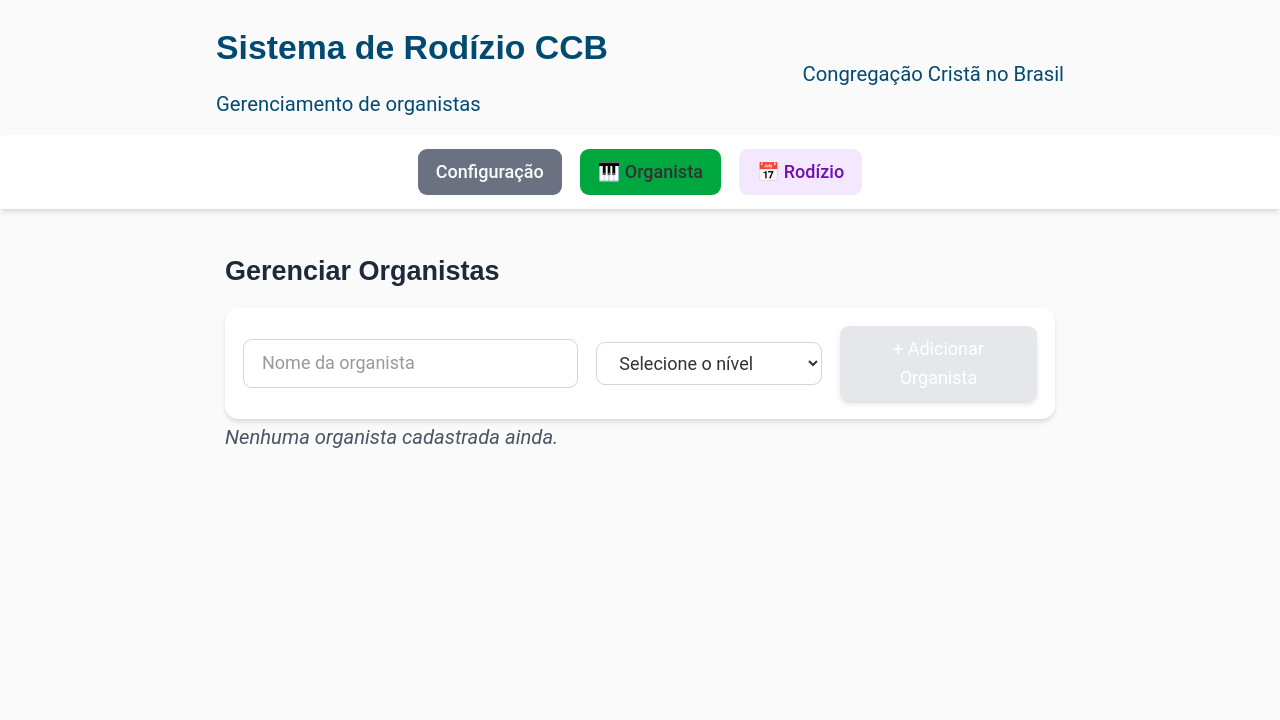
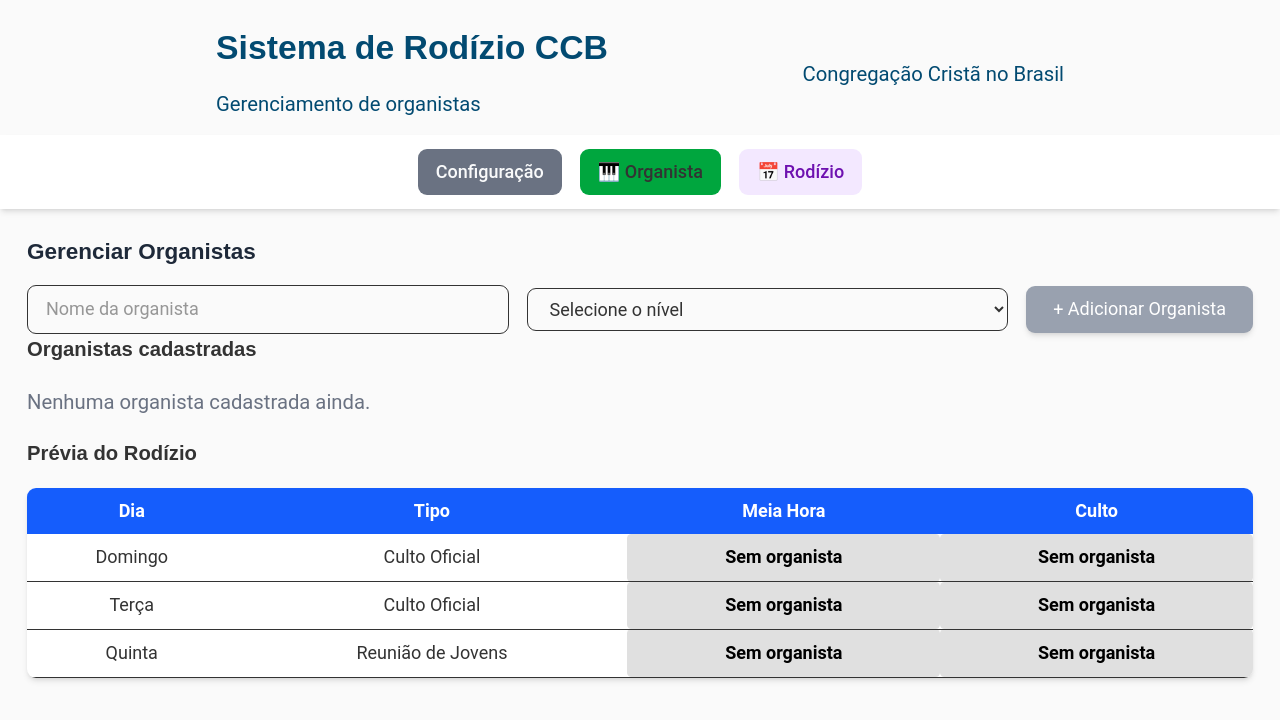
Before and after one commit to Andersonsilvamota/rodizio-organista-ccb, a React (Vite) app: page /organista in a window 1280 px wide. Shown: the top 720 px of the page. Built offline with nearby package versions, Linux system fonts and the light colour scheme.

Commit message:
chore: add save localstorage

```diff
--- a/src/App.tsx
+++ b/src/App.tsx
@@ -5,10 +5,6 @@
 import Configuracao from "./pages/Configuracao";
 import Organista from "./pages/Organista";
 
-
-function PageOrganista() {
-  return <div className="p-6">🎹 Página de Organistas</div>;
-}
 
 function  PageRodizio() {
   return <div className="p-6">📅 Página do Rodízio</div>;
@@ -22,7 +18,7 @@
 | "Culto oficial"
 | "Oficializada";
 
-interface Organista {
+interface IOrganista {
   id: string;
   nome: string;
   nivel: Nivel;
@@ -78,9 +74,9 @@
 
 // Função round-robin
 function escolherProximo(
-  candidatos: Organista[],
+  candidatos: IOrganista[],
   contador: Record<string, number>
-): Organista | null {
+): IOrganista | null {
   if (candidatos.length === 0) return null;
   // Ordenar por menor ocorrência
   const ordenados = [...candidatos].sort(
@@ -100,7 +96,7 @@
     mesFinal: "2025-10",
   });
 
-  const [organistas, setOrganistas] = useState<Organista[]>([
+  const [organistas, setOrganistas] = useState<IOrganista[]>([
     { id: "1", nome: "Ana", nivel: "Ensaio", corHex: stringToColor("Ana") },
     { id: "2", nome: "Bruna", nivel: "RDJ", corHex: stringToColor("Bruna") },
     { id: "3", nome: "Carla", nivel: "Culto oficial", corHex: stringToColor("Carla") },
@@ -144,8 +140,8 @@
       if (cultoOrg) contador[cultoOrg.id] = (contador[cultoOrg.id] || 0) + 1;
 
       // RDJ (se houver)
-      let meiaHoraRDJ: Organista | null = null;
-      let rdjOrg: Organista | null = null;
+      let meiaHoraRDJ: IOrganista | null = null;
+      let rdjOrg: IOrganista | null = null;
       if (config.temRDJ) {
         const meiaHoraRdjCands = organistas.filter((o) => podeMeiaHora(o.nivel));
         meiaHoraRDJ = escolherProximo(meiaHoraRdjCands, contador);
--- a/src/pages/Organista.tsx
+++ b/src/pages/Organista.tsx
@@ -1,47 +1,101 @@
-import React, { useState } from "react";
-
-const niveis = [
-  "Ensaio",
-  "RDJ",
-  "RDJ/Culto Oficial",
-  "RDJ/Oficializada",
-  "Culto Oficial",
-  "Oficializada",
-];
+import { useEffect, useState } from "react";
 
 interface Organista {
   id: number;
   nome: string;
   nivel: string;
+  cor: string;
 }
 
 export default function Organista() {
   const [organistas, setOrganistas] = useState<Organista[]>([]);
-  const [novoOrganista, setNovoOrganista] = useState<Organista>({
-    id: Date.now(),
-    nome: "",
-    nivel: "",
-  });
+  const [novoOrganista, setNovoOrganista] = useState({ nome: "", nivel: "" });
+
+  // 🎨 Paleta de cores para cada organista
+  const cores = [
+    "#e57373", "#64b5f6", "#81c784", "#ffb74d", "#ba68c8",
+    "#4db6ac", "#7986cb", "#f06292", "#9575cd", "#4fc3f7"
+  ];
+
+  // 🔹 Carregar do localStorage ao iniciar
+  useEffect(() => {
+    const dadosSalvos = localStorage.getItem("organistas");
+    if (dadosSalvos) {
+      setOrganistas(JSON.parse(dadosSalvos));
+    }
+  }, []);
+
+  // 🔹 Salvar no localStorage sempre que alterar
+  useEffect(() => {
+    localStorage.setItem("organistas", JSON.stringify(organistas));
+  }, [organistas]);
 
   const adicionarOrganista = () => {
     if (!novoOrganista.nome || !novoOrganista.nivel) return;
-    setOrganistas([...organistas, { ...novoOrganista, id: Date.now() }]);
-    setNovoOrganista({ id: Date.now(), nome: "", nivel: "" });
+
+    const novaLista = [
+      ...organistas,
+      {
+        id: Date.now(),
+        nome: novoOrganista.nome,
+        nivel: novoOrganista.nivel,
+        cor: cores[organistas.length % cores.length],
+      },
+    ];
+    setOrganistas(novaLista);
+    setNovoOrganista({ nome: "", nivel: "" });
   };
 
-  const removerOrganista = (id: number) => {
-    setOrganistas(organistas.filter((o) => o.id !== id));
+  // 🔹 Lista de cultos fixos (exemplo inicial)
+  const cultos = [
+    { dia: "Domingo", tipo: "Culto Oficial" },
+    { dia: "Terça", tipo: "Culto Oficial" },
+    { dia: "Quinta", tipo: "Reunião de Jovens" },
+  ];
+
+  // 🔹 Função que retorna organistas válidas para um culto
+  const organistasValidos = (tipo: string) => {
+    return organistas.filter((o) => {
+      if (o.nivel === "Ensaio") return false;
+      if (o.nivel === "RDJ" && tipo === "Reunião de Jovens") return true;
+      if (o.nivel === "RDJ/Culto Oficial" && (tipo === "Reunião de Jovens" || tipo === "Culto Oficial")) return true;
+      if (o.nivel === "RDJ/Oficializada") return true;
+      if (o.nivel === "Culto Oficial" && tipo === "Culto Oficial") return true;
+      if (o.nivel === "Oficializada") return true;
+      return false;
+    });
   };
 
+  // 🔹 Gerar rodízio respeitando níveis
+  const gerarRodizio = () => {
+    let index = 0;
+    return cultos.map((culto) => {
+      const validos = organistasValidos(culto.tipo);
+      if (validos.length === 0) {
+        return { ...culto, meiaHora: null, cultoOficial: null };
+      }
+
+      const meiaHora = validos[index % validos.length];
+      index++;
+      const cultoOficial = validos[index % validos.length];
+      index++;
+
+      return {
+        ...culto,
+        meiaHora,
+        cultoOficial,
+      };
+    });
+  };
+
+  const rodizioPreview = gerarRodizio();
+
   return (
-    <div className="w-full bg-neutral-5 p-4 pl-44 pr-44">
-      <div className="p-6">
-      <h2 className="text-2xl font-bold text-gray-800 mb-6">
-        Gerenciar Organistas
-      </h2>
+    <div className="p-6 space-y-6">
+      <h2 className="text-xl font-bold text-gray-800 mb-4">Gerenciar Organistas</h2>
 
-      {/* Form Adicionar Organista */}
-      <div className="flex flex-col md:flex-row gap-4 items-center mb-6 bg-white shadow-md rounded-xl p-4">
+      {/* Formulário de adicionar */}
+      <div className="flex flex-col md:flex-row gap-4 items-center">
         <input
           type="text"
           placeholder="Nome da organista"
@@ -49,63 +103,101 @@
           onChange={(e) =>
             setNovoOrganista({ ...novoOrganista, nome: e.target.value })
           }
-          className="w-full md:w-1/2 border border-gray-300 rounded-lg px-4 py-2 focus:ring-2 focus:ring-blue-400"
+          className="border rounded-lg px-4 py-2 flex-1"
         />
-
         <select
           value={novoOrganista.nivel}
           onChange={(e) =>
             setNovoOrganista({ ...novoOrganista, nivel: e.target.value })
           }
-          className="w-full md:w-1/3 border border-gray-300 rounded-lg px-4 py-2 focus:ring-2 focus:ring-blue-400"
+          className="border rounded-lg px-4 py-2 flex-1"
         >
           <option value="">Selecione o nível</option>
-          {niveis.map((n) => (
-            <option key={n} value={n}>
-              {n}
-            </option>
-          ))}
+          <option value="Ensaio">Ensaio</option>
+          <option value="RDJ">RDJ</option>
+          <option value="RDJ/Culto Oficial">RDJ/Culto Oficial</option>
+          <option value="RDJ/Oficializada">RDJ/Oficializada</option>
+          <option value="Culto Oficial">Culto Oficial</option>
+          <option value="Oficializada">Oficializada</option>
         </select>
-
         <button
           onClick={adicionarOrganista}
           disabled={!novoOrganista.nome || !novoOrganista.nivel}
           className={`px-6 py-2 rounded-lg text-white transition shadow-md
             ${
               !novoOrganista.nome || !novoOrganista.nivel
-        ? "bg-gray-200 cursor-not-allowed"
-        : "bg-green-600 hover:bg-green-700 cursor-pointer"
+                ? "bg-gray-400 cursor-not-allowed"
+                : "bg-green-600 hover:bg-green-700"
             }`}
         >
           + Adicionar Organista
         </button>
       </div>
 
-      {/* Lista de Organistas */}
-      <div className="space-y-4">
-        {organistas.length === 0 ? (
-          <p className="text-gray-600 italic">
-            Nenhuma organista cadastrada ainda.
-          </p>
+      {/* Lista de organistas */}
+      <div className="mt-6">
+        <h3 className="text-lg font-semibold mb-3">Organistas cadastradas</h3>
+        {organistas.length === 0 && (
+          <p className="text-gray-500">Nenhuma organista cadastrada ainda.</p>
+        )}
+        <ul className="space-y-2">
+          {organistas.map((o) => (
+            <li
+              key={o.id}
+              className="px-4 py-2 rounded-lg shadow-sm border flex justify-between items-center"
+              style={{ backgroundColor: o.cor, color: "white" }}
+            >
+              <span className="font-medium">
+                {o.nome} - <i>{o.nivel}</i>
+              </span>
+            </li>
+          ))}
+        </ul>
+      </div>
+
+      {/* Preview do rodízio */}
+      <div className="mt-10">
+        <h3 className="text-lg font-semibold mb-4">Prévia do Rodízio</h3>
+        {rodizioPreview.length === 0 ? (
+          <p className="text-gray-500">Cadastre organistas para visualizar o rodízio.</p>
         ) : (
-          organistas.map((o) => (
-            <div
-              key={o.id}
-              className="flex justify-between items-center bg-gray-100 p-4  shadow-sm"
+          <table className="w-full border-collapse bg-white shadow-md rounded-lg overflow-hidden">
+            <thead className="bg-blue-600 text-white">
+              <tr>
+                <th className="p-2">Dia</th>
+                <th className="p-2">Tipo</th>
+                <th className="p-2">Meia Hora</th>
+                <th className="p-2">Culto</th>
+              </tr>
+            </thead>
+            <tbody>
+              {rodizioPreview.map((c, i) => (
+                <tr key={i} className="border-b">
+                  <td className="p-2 text-center">{c.dia}</td>
+                  <td className="p-2 text-center">{c.tipo}</td>
+                  <td
+                    className="p-2 text-center font-semibold rounded"
+                    style={{
+                      backgroundColor: c.meiaHora?.cor || "#e0e0e0",
+                      color: c.meiaHora ? "white" : "black",
+                    }}
                   >
-              <span className="font-medium text-gray-800">
-                {o.nome} — <span className="text-blue-600">{o.nivel}</span>
-              </span>
-              <button
-                onClick={() => removerOrganista(o.id)}
-                className="text-red-600 hover:text-red-800 cursor-pointer"
+                    {c.meiaHora ? c.meiaHora.nome : "Sem organista"}
+                  </td>
+                  <td
+                    className="p-2 text-center font-semibold rounded"
+                    style={{
+                      backgroundColor: c.cultoOficial?.cor || "#e0e0e0",
+                      color: c.cultoOficial ? "white" : "black",
+                    }}
                   >
-                Remover
-              </button>
-            </div>
-          ))
+                    {c.cultoOficial ? c.cultoOficial.nome : "Sem organista"}
+                  </td>
+                </tr>
+              ))}
+            </tbody>
+          </table>
         )}
-      </div>
       </div>
     </div>
   );
```
Lines whose indentation alone changed are shown as unchanged.
